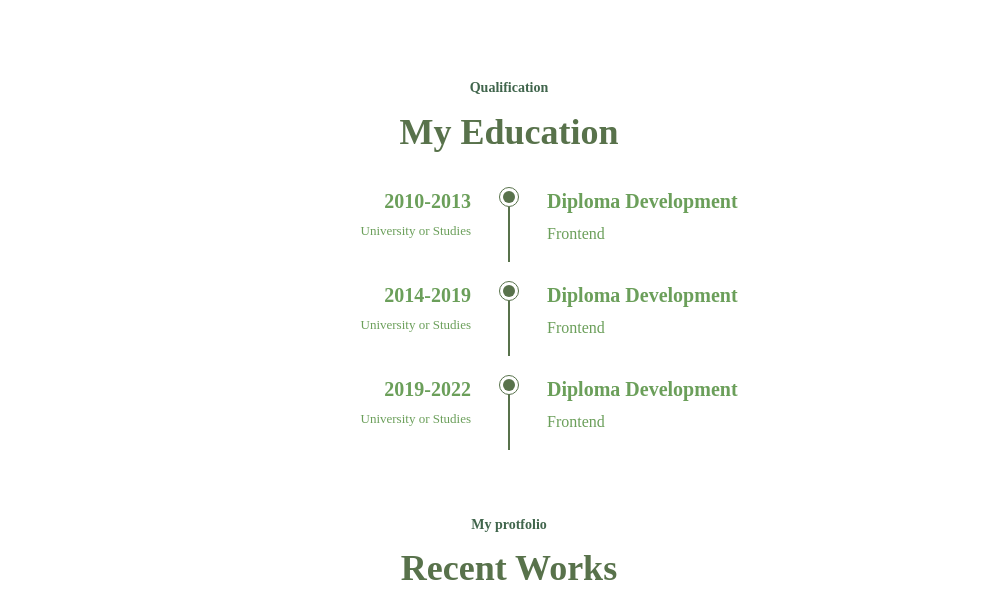
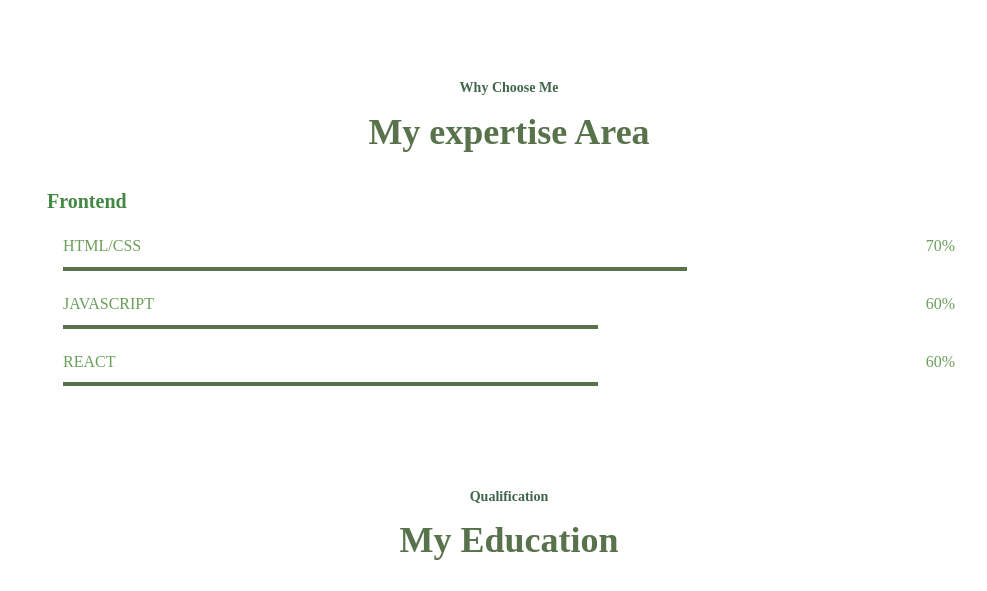
Before and after one commit to yunhwan98/portfolio, a plain HTML site: page index.html in a window 1280 px wide. Shown: the part 1445-2036 px from the top of the page, without its empty margins (293-1280 px from the left). Drawn offline with nearby package versions, Linux system fonts and the light colour scheme.

Commit message:
skills 생성

```diff
--- a/assets/css/style.css
+++ b/assets/css/style.css
@@ -334,6 +334,46 @@ img {
   font-size: var(--small-font-size);
 }
 
+/*Skills*/
+.skills_container {
+  row-gap: 2rem;
+}
+
+.skills_subtitle {
+  font-size: var(--h3-font-size);
+  color: var(--first-color-dark);
+  margin-bottom: var(--mb-2);
+}
+
+.skills_data {
+  position: relative;
+  display: flex;
+  justify-content: space-between;
+  margin: 0 var(--mb-2);
+  margin-bottom: var(--mb-4);
+}
+
+.skills_name {
+  text-transform: uppercase;
+}
+
+.skills_bar {
+  position: absolute;
+  bottom: -0.75rem;
+  height: 0.25rem;
+  background-color: var(--first-color);
+}
+
+.skills_html {
+  width: 70%;
+}
+.skills_js {
+  width: 60%;
+}
+.skills_react {
+  width: 60%;
+}
+
 /*Education*/
 .education_container {
   row-gap: 2rem;
--- a/index.html
+++ b/index.html
@@ -150,6 +150,43 @@
       </div>
     </section>
 
+    <!--Skills-->
+    <section class="skills section" id="skills">
+      <span class="section-subtitle">Why Choose Me</span>
+      <h2 class="section-title">My expertise Area</h2>
+
+      <div class="skills_container bd-grid">
+        <div class="skills_content">
+          <h3 class="skills_subtitle">Frontend</h3>
+
+          <div class="skills_data">
+            <span class="skills_name">Html/css</span>
+            <span class="skills_number">70%</span>
+            <span class="skills_bar skills_html"></span>
+          </div>
+
+          <div class="skills_data">
+            <span class="skills_name">Javascript</span>
+            <span class="skills_number">60%</span>
+            <span class="skills_bar skills_js"></span>
+          </div>
+
+          <div class="skills_data">
+            <span class="skills_name">React</span>
+            <span class="skills_number">60%</span>
+            <span class="skills_bar skills_react"></span>
+          </div>
+
+        </div>
+
+      </div>
+
+
+
+    </section>
+
+
+
     <!--Education-->
     <section class="education section">
       <span class="section-subtitle">Qualification</span>
```
